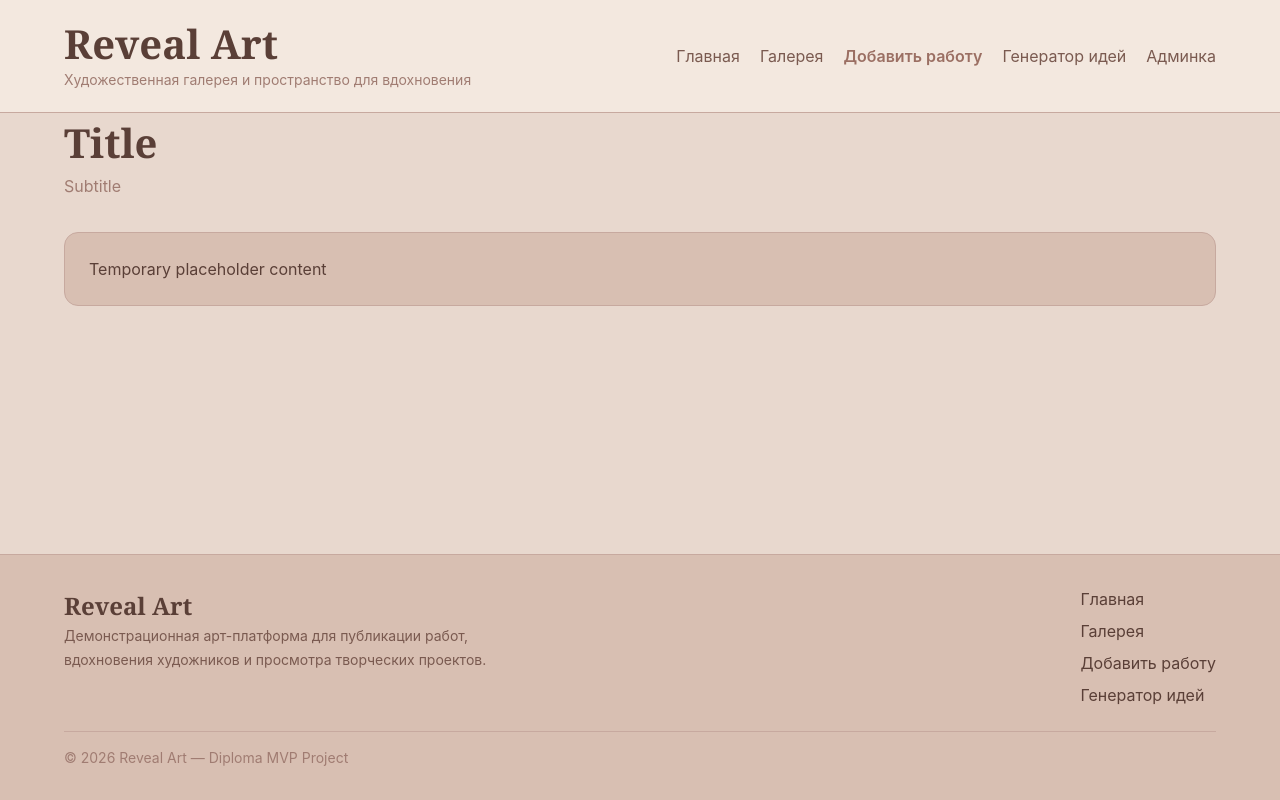
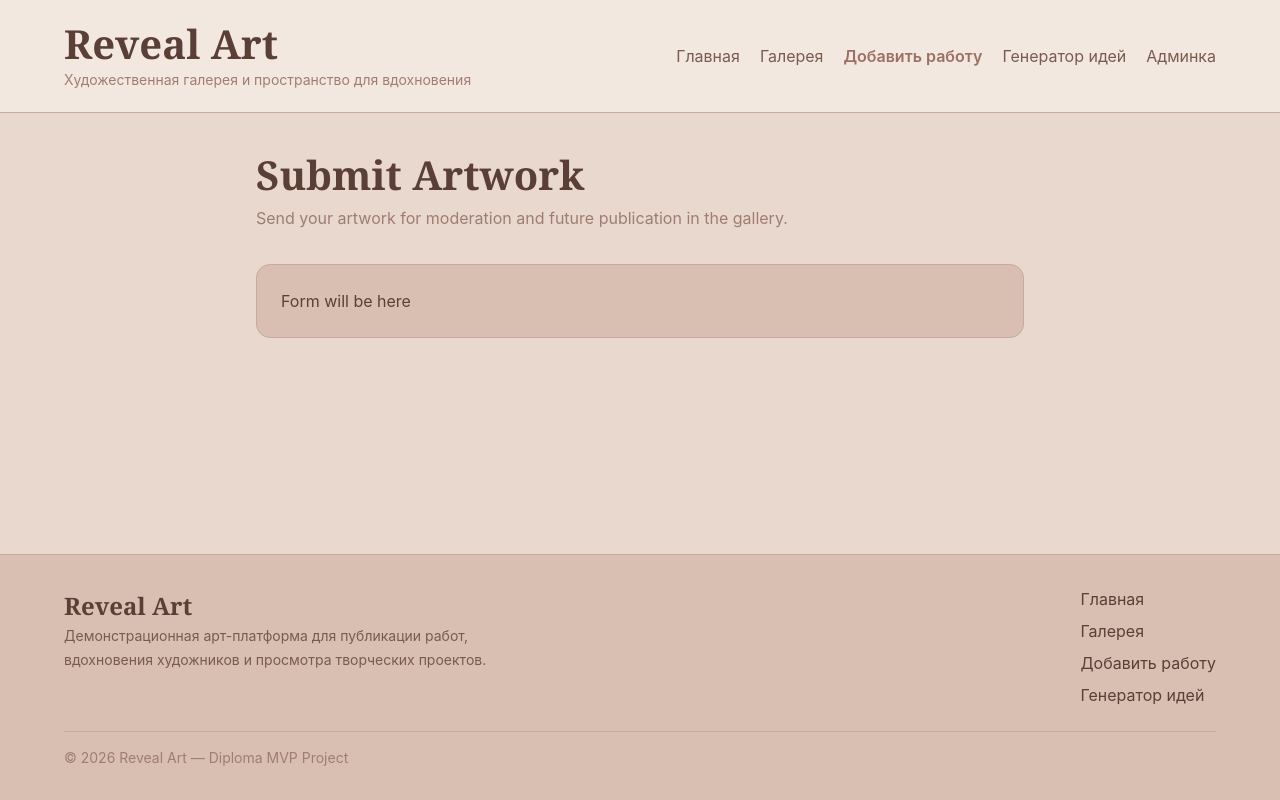
Before and after one commit to FFORqnvr/Reveal-Art, a React (Vite) app: page /submit in a window 1280 px wide. Built offline with nearby package versions, Linux system fonts and the light colour scheme.

Commit message:
prepare submit page

```diff
--- a/src/pages/SubmitPage.tsx
+++ b/src/pages/SubmitPage.tsx
@@ -1,14 +1,15 @@
 import PageTitle from "../components/PageTitle";
 
-export default function ExamplePage() {
+export default function SubmitPage() {
   return (
-    <div>
-      <PageTitle title="Title" subtitle="Subtitle" />
+    <div className="max-w-3xl mx-auto py-8">
+      <PageTitle
+        title="Submit Artwork"
+        subtitle="Send your artwork for moderation and future publication in the gallery."
+      />
 
-      <div className="mt-6">
-        <div className="p-6 border border-[var(--color-border)] rounded-[14px] bg-[var(--color-surface)]">
-          Temporary placeholder content
-        </div>
+      <div className="mt-6 rounded-[14px] border border-[var(--color-border)] bg-[var(--color-surface)] p-6">
+        Form will be here
       </div>
     </div>
   );
```
